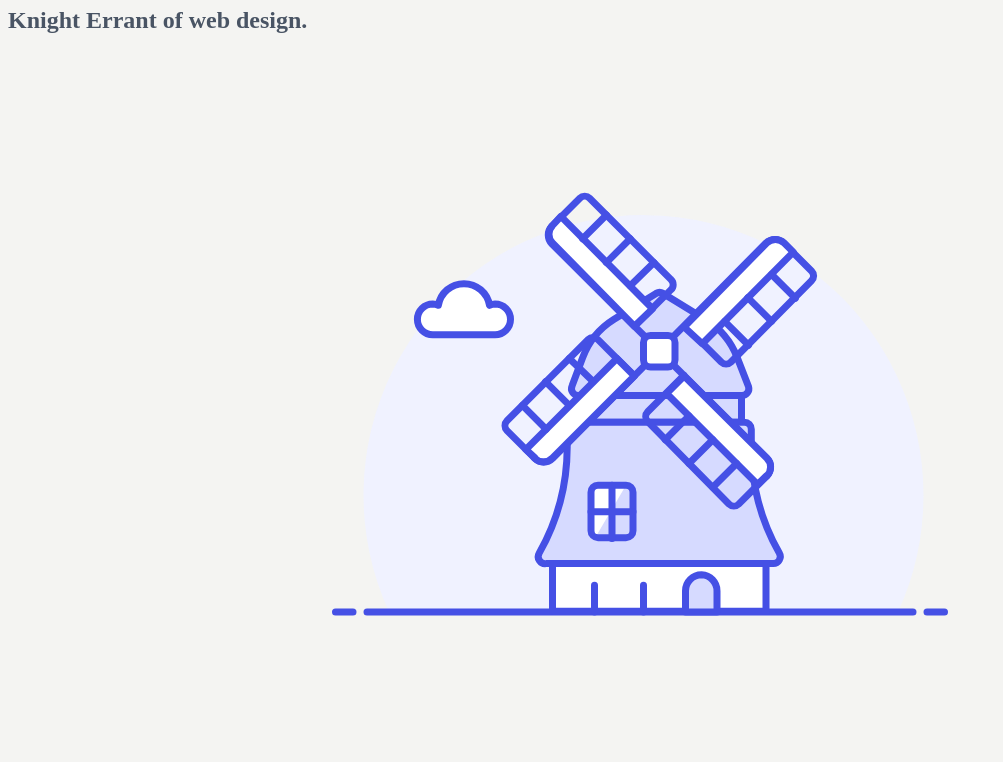
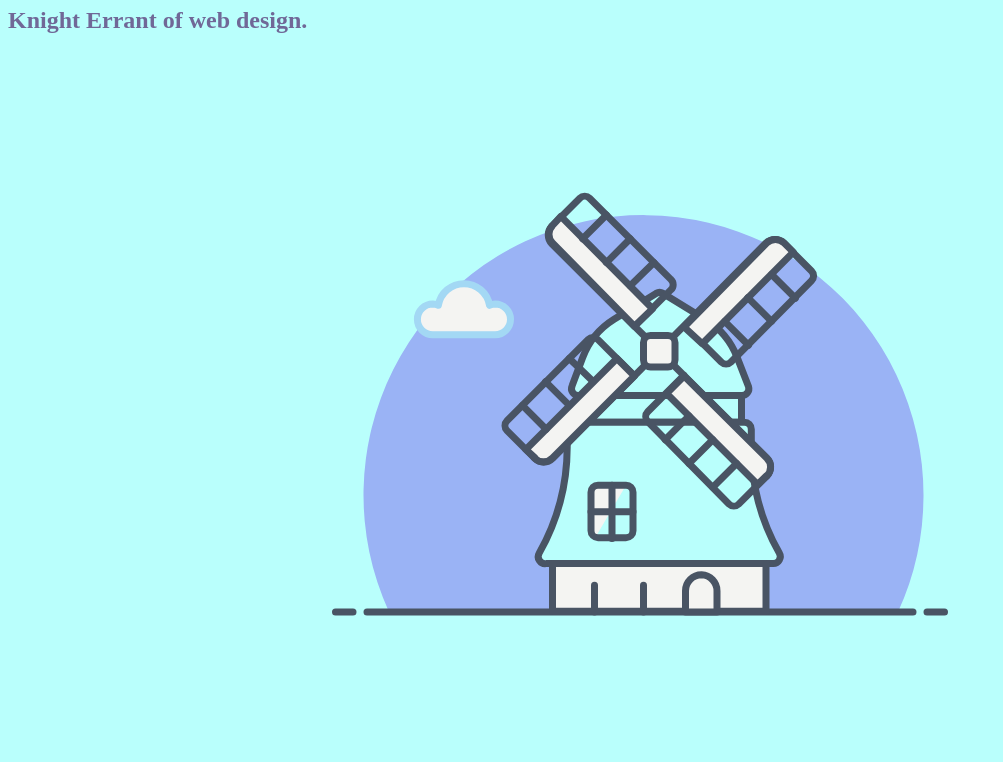
Before and after one commit to Williamcervantes/portfoliowebsite, a plain HTML site: page index.html in a window 1280 px wide. Shown: the part 73-835 px from the top of the page, without its empty margins (0-1003 px from the left). Drawn offline with Linux system fonts and the light colour scheme.

Commit message:
minor changes

```diff
--- a/index.html
+++ b/index.html
@@ -28,18 +28,18 @@
                         fill:none
                     }
                     .cls-2,.cls-7{
-                        stroke:#4550e5;
+                        stroke:#495464;
                         stroke-linejoin:round;
                         stroke-linecap:round}
                     .cls-5,.cls-7{
-                        fill:#fff}
+                        fill:#f4f4f2}
                     .cls-4{
-                        fill:#d6daff}
+                        fill:#b9fffc}
                 </style>
             </defs>
-  <path d="M90.5 63.1a40 40 0 1 0-76.4 16.5h72.8a39.9 39.9 0 0 0 3.6-16.4z" fill="#f0f2ff"/>
+  <path d="M90.5 63.1a40 40 0 1 0-76.4 16.5h72.8a39.9 39.9 0 0 0 3.6-16.4z" fill="#9ab3f5"/><!--background-->>
   <path class="cls-2" d="M11 79.7h78M6.5 79.7H9M91 79.7h2.5"/>
-  <path class="cls-3" d="M29.3 35.7a2.1 2.1 0 0 0-.8.2 3.7 3.7 0 0 0-7.3 0 2 2 0 0 0-.8-.2 2.2 2.2 0 0 0 0 4.4h8.9a2.2 2.2 0 0 0 0-4.4z" fill="#fff" stroke="#4550e5" stroke-linejoin="round"/>
+  <path class="cls-3" d="M29.3 35.7a2.1 2.1 0 0 0-.8.2 3.7 3.7 0 0 0-7.3 0 2 2 0 0 0-.8-.2 2.2 2.2 0 0 0 0 4.4h8.9a2.2 2.2 0 0 0 0-4.4z" fill="#f4f4f2" stroke="#a3d8f4" stroke-linejoin="round"/>
   <path class="cls-4" d="M64.5 48.8a1 1 0 0 0 1-1.3l-1.6-4.1a11 11 0 0 0-4.6-5.5l-6-3.7a1 1 0 0 0-1 0l-6 3.7a11 11 0 0 0-4.5 5.5l-1.5 4a1 1 0 0 0 .9 1.4z"/>
   <path class="cls-2" d="M64.5 48.8a1 1 0 0 0 1-1.3l-1.6-4.1a11 11 0 0 0-4.6-5.5l-6-3.7a1 1 0 0 0-1 0l-6 3.7a11 11 0 0 0-4.5 5.5l-1.5 4a1 1 0 0 0 .9 1.4z"/>
   <path class="cls-4" d="M41 48.8h23.5v3.8H41z"/>
@@ -52,7 +52,7 @@
   <path class="cls-5" d="M48 61.6h-4a1 1 0 0 0-1 1v5.5a1 1 0 0 0 .6 1z"/>
   <rect class="cls-2" x="43" y="61.6" width="6" height="7.5" rx="1" ry="1"/>
   <path class="cls-2" d="M43 65.4h6M46 61.6v7.6"/>
-  <path d="M61 79.7h-4.5v-3a2.3 2.3 0 0 1 2.3-2.3 2.3 2.3 0 0 1 2.2 2.3z" fill="#d6daff" stroke-linecap="round" stroke="#4550e5" stroke-linejoin="round"/>
+  <path d="M61 79.7h-4.5v-3a2.3 2.3 0 0 1 2.3-2.3 2.3 2.3 0 0 1 2.2 2.3z" fill="#f4f4f2" stroke-linecap="round" stroke="#495464" stroke-linejoin="round"/>
   <path class="cls-2" d="M43.5 79.7v-3.8M50.5 79.7v-3.8"/>
   <g class="windmills">
     <animateTransform attributeName="transform" type="rotate" from="0 53 42.5" to="360 53 42.5" dur="10s" repeatDur="indefinite"/>
--- a/style.css
+++ b/style.css
@@ -1,9 +1,9 @@
 body {
-    background-color: #f4f4f2;
+    background-color: #b9fffc;
 }
 
 .cervantes-box-title {
-    color: #495464
+    color: #706897;
 }
 
 #windmill {
```
